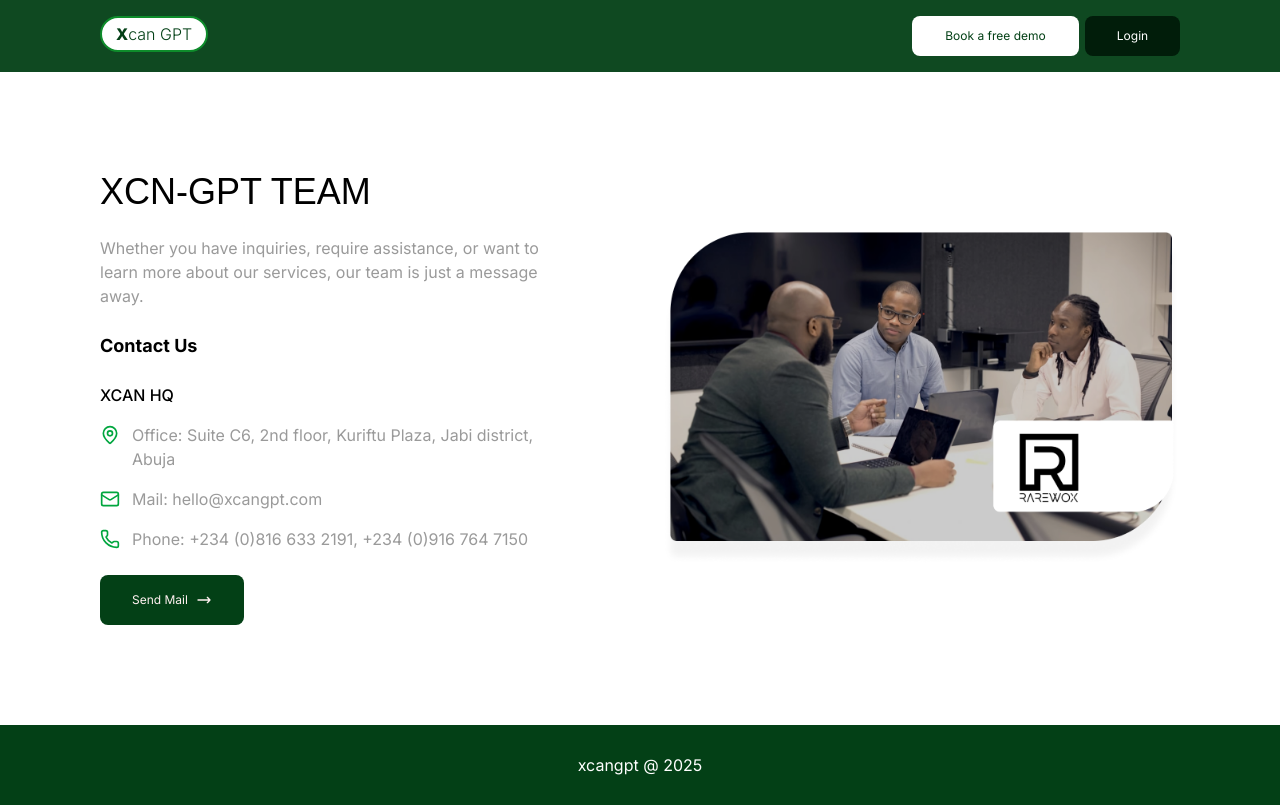
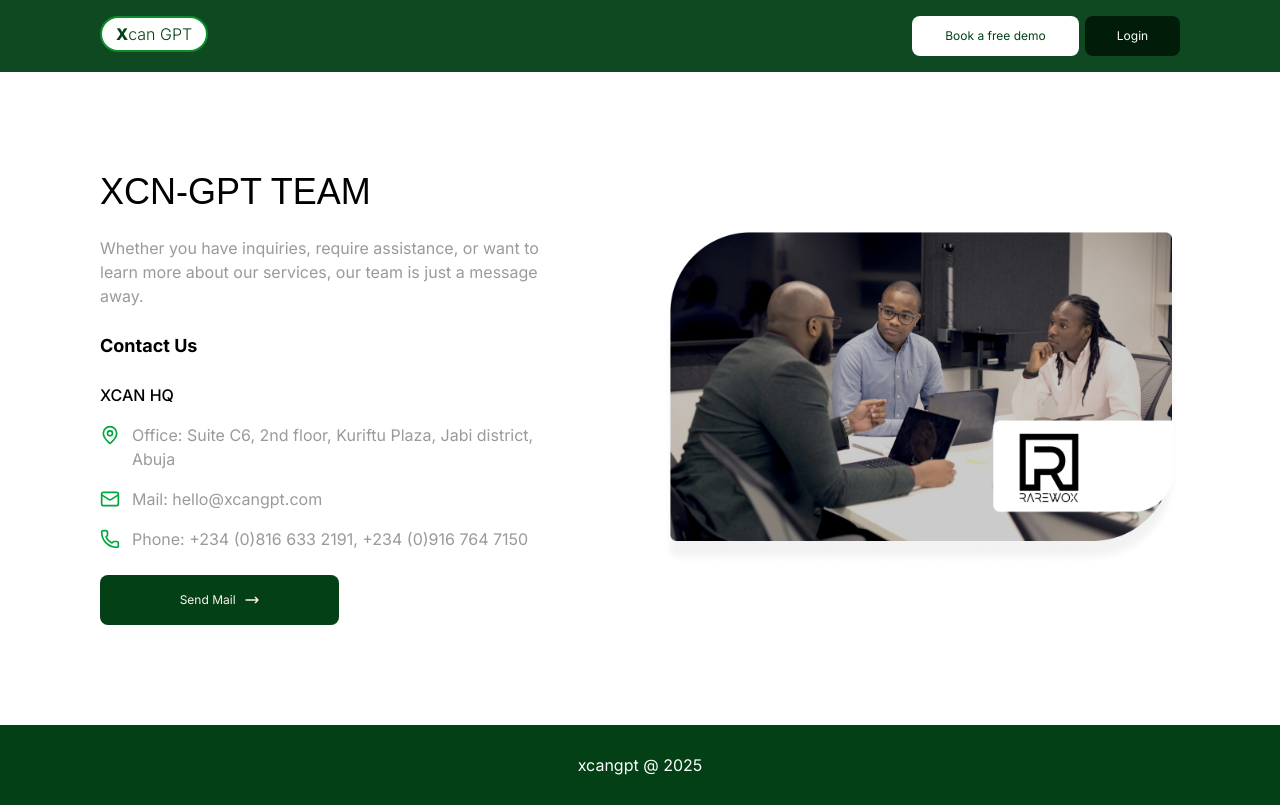
Before and after one commit to inspikalu/xcangpt, a Next.js app: page /contact in a window 1280 px wide. Built offline with nearby package versions, Linux system fonts and the light colour scheme; a web font is replaced by a local one.

Commit message:
Added link

```diff
--- a/src/app/contact/page.tsx
+++ b/src/app/contact/page.tsx
@@ -1,3 +1,4 @@
+import Link from "next/link";
 import Navbar from "@/components/app/navbar";
 import { FooterMain } from "@/components/app/footer";
 import Image from "next/image";
@@ -47,7 +48,10 @@
                 </div>
               </div>
 
-              <button className="bg-[#034016] py-2 px-6 sm:px-8 text-xs sm:text-[.75rem] min-h-[40px] sm:min-h-[50px] rounded-[8px] text-[#FFF0F0] flex items-center justify-center">
+              <Link
+                href={"mailto:hello@xcangpt.com"}
+                className="w-1/2 bg-[#034016] py-2 px-6 sm:px-8 text-xs sm:text-[.75rem] min-h-[40px] sm:min-h-[50px] rounded-[8px] text-[#FFF0F0] flex items-center justify-center"
+              >
                 Send Mail
                 <svg
                   className="w-4 h-4 ml-2"
@@ -62,7 +66,7 @@
                     d="M17 8l4 4m0 0l-4 4m4-4H3"
                   />
                 </svg>
-              </button>
+              </Link>
             </div>
           </section>
           <section className="self-center flex items-center justify-center">
--- a/src/components/app/navbar.tsx
+++ b/src/components/app/navbar.tsx
@@ -1,5 +1,4 @@
-
-import Image from "next/image";
+import Link from "next/link";
 
 const Navbar = () => {
   return (
@@ -8,9 +7,12 @@
         <span className="font-extrabold">X</span>can <span>GPT</span>
       </span>
       <div className="ml-auto flex items-center justify-center gap-1 sm:gap-1.5">
-        <button className="bg-white text-[#034016] text-[10px] sm:text-[11px] md:text-[12px] w-[120px] sm:w-[140px] md:w-[167px] flex items-center justify-center h-[30px] sm:h-[35px] md:h-[40px] rounded-[8px]">
+        <Link
+          href={"/contact"}
+          className="bg-white text-[#034016] text-[10px] sm:text-[11px] md:text-[12px] w-[120px] sm:w-[140px] md:w-[167px] flex items-center justify-center h-[30px] sm:h-[35px] md:h-[40px] rounded-[8px]"
+        >
           Book a free demo
-        </button>
+        </Link>
         <a
           href="#"
           className="bg-[#011D0A] text-white text-[10px] sm:text-[11px] md:text-[12px] w-[80px] sm:w-[85px] md:w-[95px] flex items-center justify-center h-[30px] sm:h-[35px] md:h-[40px] rounded-[8px]"
```
